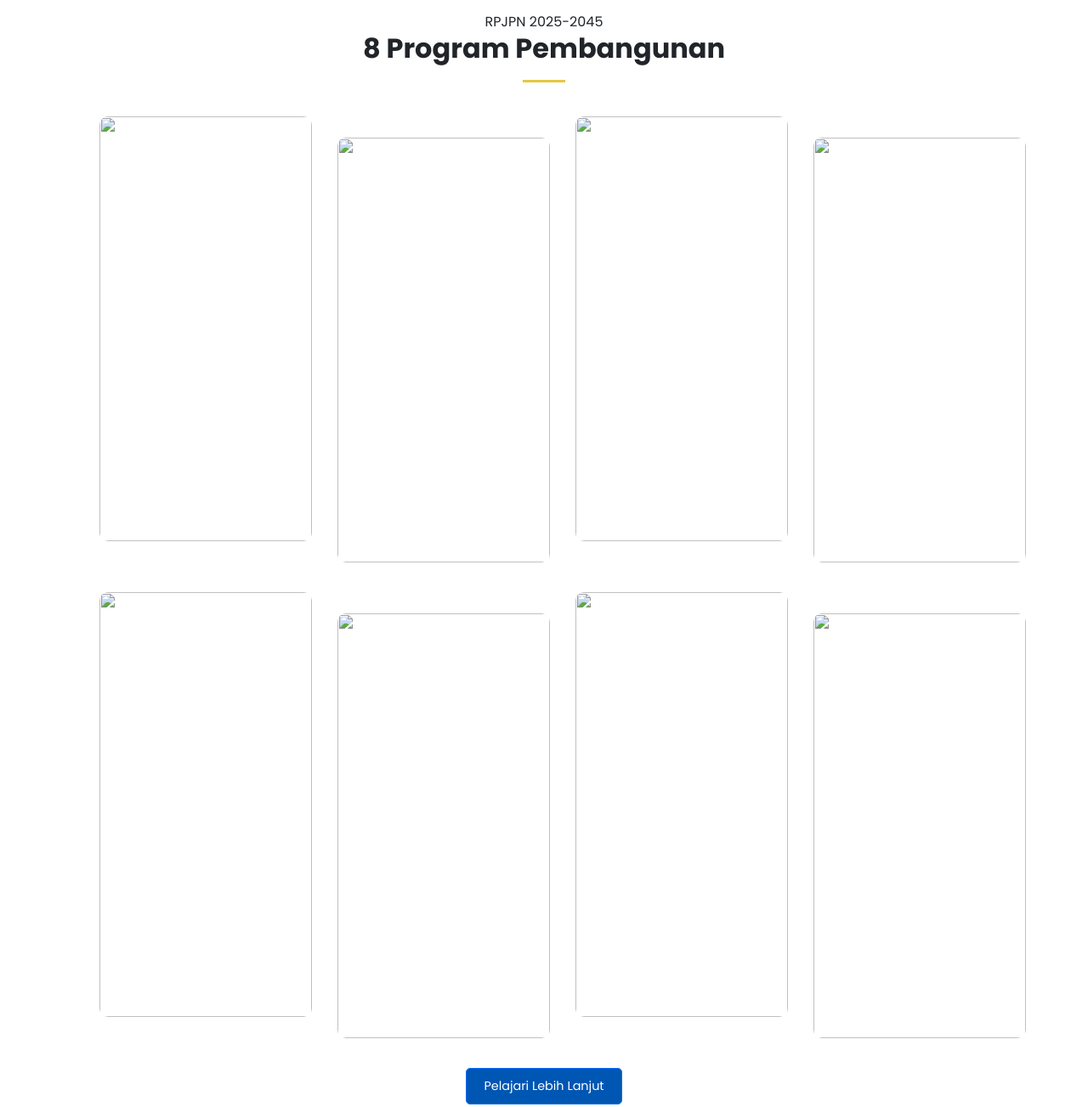
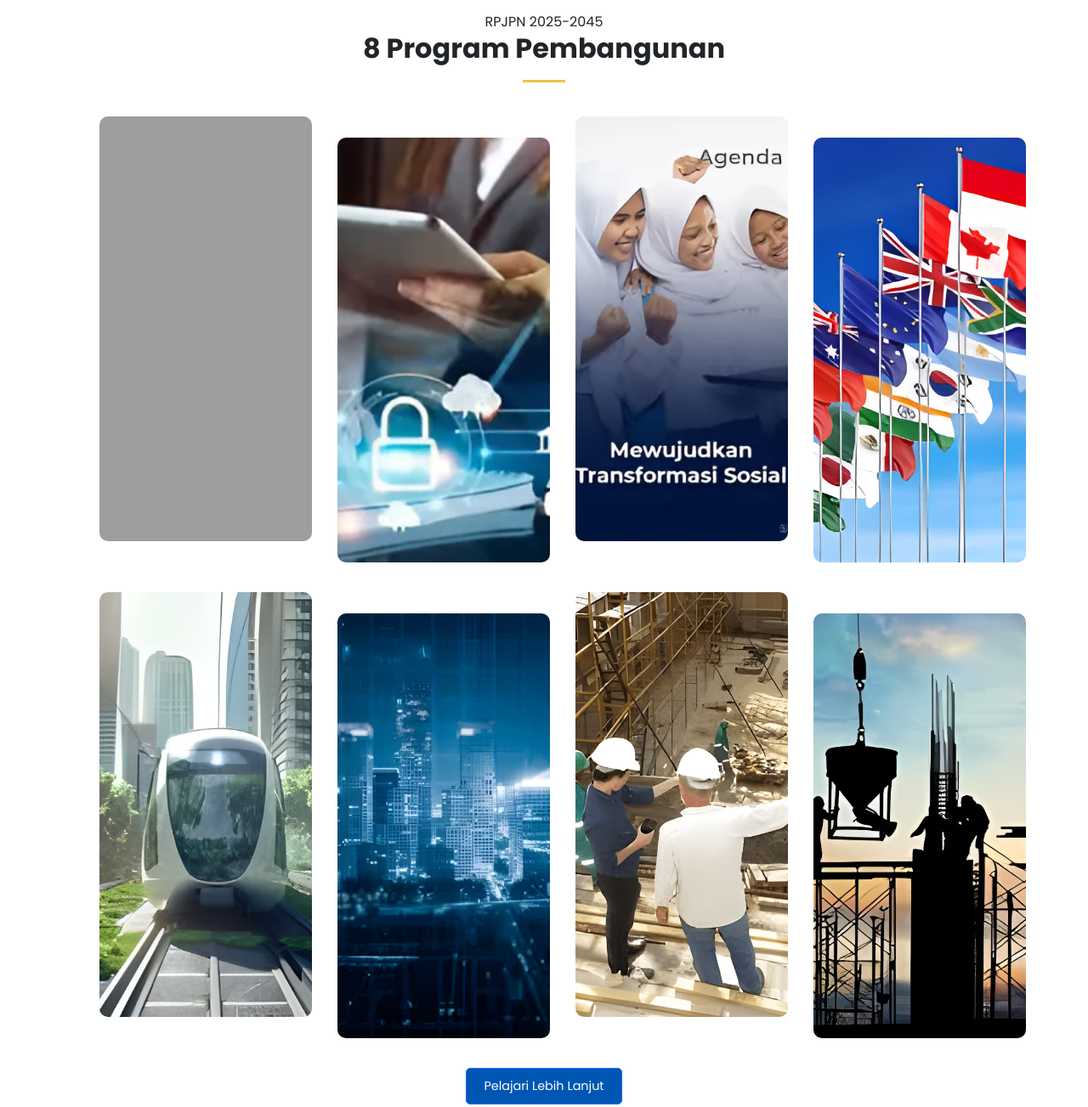
Before and after one commit to RayanKhairullah/Project-Indonesia2045, a plain HTML site: page index.html in a window 1280 px wide. Shown: the part 2040-3343 px from the top of the page at 85% size. Drawn offline with nearby package versions, Linux system fonts and the light colour scheme; the site is published under a folder, as on GitHub Pages, so addresses that start at the root find nothing.

Commit message:
Update index.html

```diff
--- a/index.html
+++ b/index.html
@@ -169,7 +169,7 @@
                     <div class="warppperprogram">
                         <div class="program-wrapper">
                             <div class="program-card">
-                                <img src="/images/program/program2.jpeg" alt="">
+                                <img src="images/program/program2.jpeg" alt="">
                                 <div class="program-info">
                                     <h1>Mewujudkan Transformasi Ekonomi</h1>
                                     <p>Meningkatkan produktivitas melalui peningkatan iptek, inovasi, ekonomi produktif penerapan ekonomi hijau, transformasi digital, integrasi ekonomi domestik dan global, serta pembangunan perkotaan dan perdesaan sebagai pusat pertumbuhan ekonomi</p>
@@ -177,7 +177,7 @@
                                 </div>
                             </div>
                             <div class="program-card program-card-offset">
-                                <img src="/images/program/program3.jpeg" alt="">
+                                <img src="images/program/program3.jpeg" alt="">
                                 <div class="program-info">
                                     <h1>Mewujudkan Transformasi Tata Kelola</h1>
                                     <p>Membangun regulasi dan tata kelola yang berintegritas dan adaptif</p>
@@ -185,7 +185,7 @@
                                 </div>
                             </div>
                             <div class="program-card">
-                                <img src="/images/program/program1.jpeg" alt="">
+                                <img src="images/program/program1.jpeg" alt="">
                                 <div class="program-info">
                                     <h1>Mewujudkan Transformasi Sosial</h1>
                                     <p>Meningkatkan kualitas kehidupan manusia pada seluruh siklus kehidupan dan menciptakan masyarakat yang lebih sejahtera, adil dan kohesif</p>
@@ -193,7 +193,7 @@
                                 </div>
                             </div>
                             <div class="program-card program-card-offset">
-                                <img src="/images/program/program4.png" alt="">
+                                <img src="images/program/program4.png" alt="">
                                 <div class="program-info">
                                     <h1>Memantapkan Supremasi Hukum, Stabilitas, dan Kepemimpinan Indonesia</h1>
                                     <p>Memantapkan stabilitas ekonomi, politik, hukum dan keamanan nasional, serta memperkuat ketangguhan diplomasi Indonesia di tingkat global dan membangun kekuatan pertahanan berdaya gentar kawasan</p>
@@ -201,7 +201,7 @@
                                 </div>
                             </div>
                             <div class="program-card">
-                                <img src="/images/program/program5.png" alt="">
+                                <img src="images/program/program5.png" alt="">
                                 <div class="program-info">
                                     <h1>Memantapkan Ketahanan Sosial Budaya dan Ekologi</h1>
                                     <p>Memantapkan ketangguhan individu, keluarga, masyarakat dan lingkungan yang mampu mengoptimalkan modal sosial budaya, menjaga keberlanjutan sumber daya alam, serta tahan menghadapi berbagai bencana, perubahan dan guncangan</p>
@@ -209,7 +209,7 @@
                                 </div>
                             </div>
                             <div class="program-card program-card-offset">
-                                <img src="/images/program/program6.png" alt="">
+                                <img src="images/program/program6.png" alt="">
                                 <div class="program-info">
                                     <h1>Mewujudkan Pembangunan Kewilayahan yang Merata dan Berkeadilan</h1>
                                     <p>Mewujudkan Pembangunan Kewilayahan yang Merata dan Berkeadilan. Meningkatkan pemerataan dan kualitas pembangunan melalui pengembangan kebijakan pembangunan daerah secara umum dan penterjemahan agenda transformasi dan landasan transformasi.</p>
@@ -217,7 +217,7 @@
                                 </div>
                             </div>
                             <div class="program-card">
-                                <img src="/images/program/program7.png" alt="">
+                                <img src="images/program/program7.png" alt="">
                                 <div class="program-info">
                                     <h1>Mewujudkan Sarana dan Prasarana yang Berkualitas dan Ramah Lingkungan</h1>
                                     <p>Menjadi faktor kunci sekaligus sebagai salah satu pilar pendukung pemenuhan agenda transformasi sosial, ekonomi, dan tata kelola, supremasi hukum, stabilitas dan kepemimpinan Indonesia, serta ketahanan sosial budaya dan ekologi.</p>
@@ -225,7 +225,7 @@
                                 </div>
                             </div>
                             <div class="program-card program-card-offset">
-                                <img src="/images/program/program8.png" alt="">
+                                <img src="images/program/program8.png" alt="">
                                 <div class="program-info">
                                     <h1>Mewujudkan Kesinambungan Pembangunan</h1>
                                     <p>Diwujudkan melalui kaidah pelaksanaan yang efektif, serta pembiayaan pembangunan yang inovatif</p>
```
